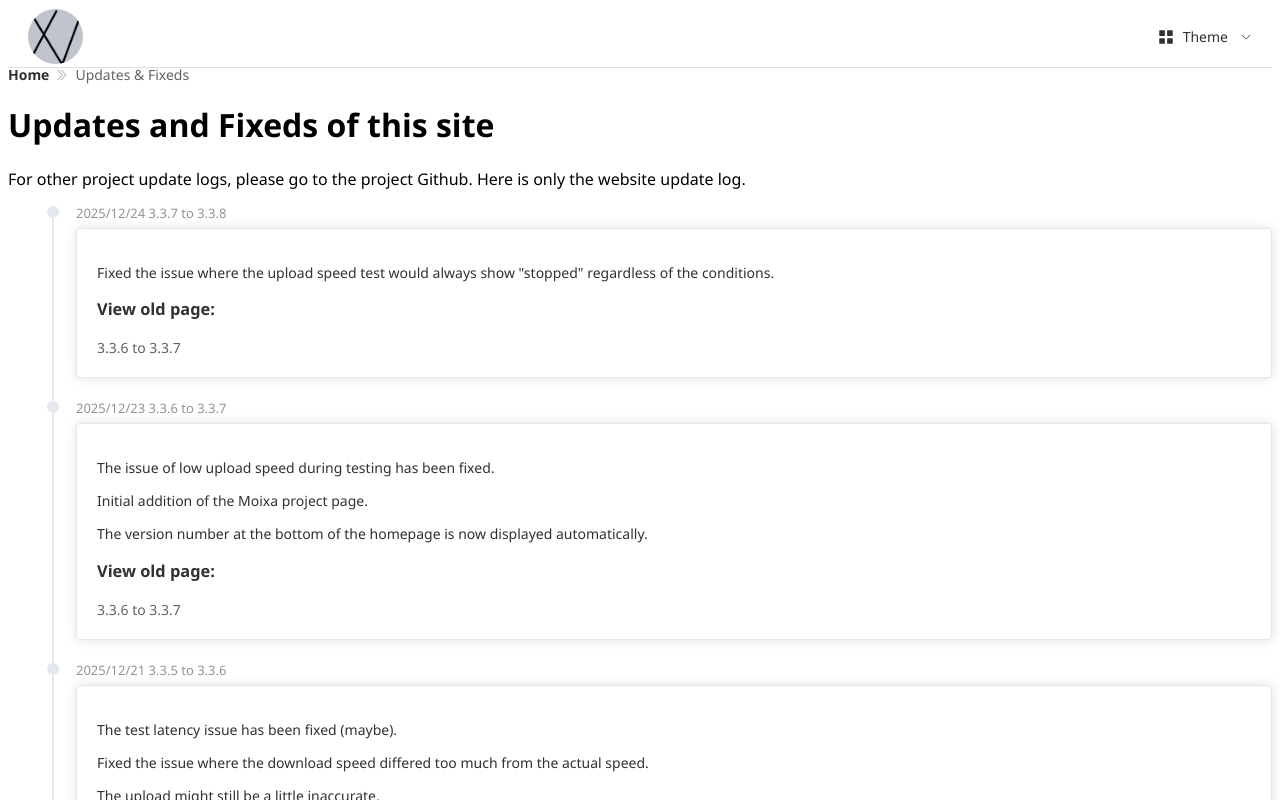
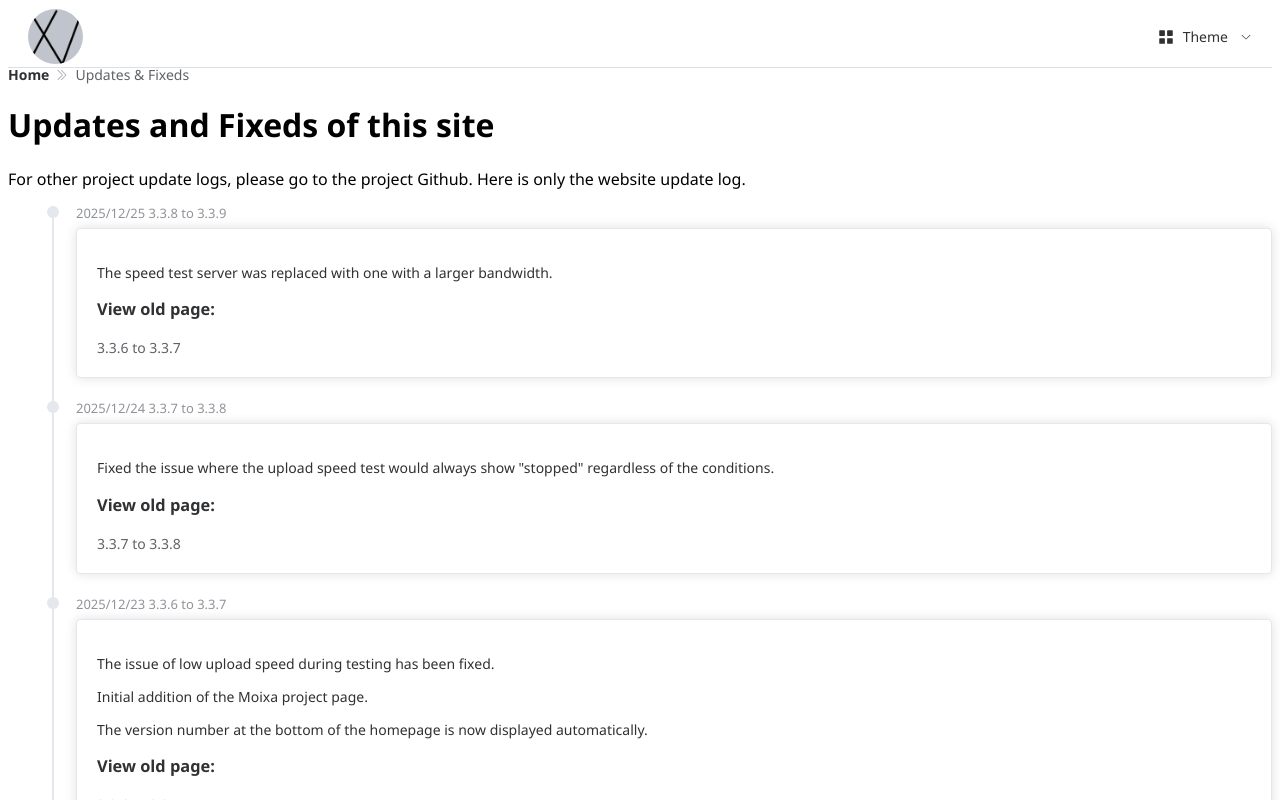
Before and after one commit to mokanove/867678.xyz, a Vue app: page /updates in a window 1280 px wide. Shown: the top 800 px of the page. Built offline with nearby package versions, Linux system fonts and the light colour scheme.

Commit message:
3.3.8 to 3.3.9

```diff
--- a/package.json
+++ b/package.json
@@ -1,7 +1,7 @@
 {
   "name": "867678.xyz",
   "private": true,
-  "version": "3.3.8",
+  "version": "3.3.9",
   "type": "module",
   "scripts": {
     "dev": "vite",
--- a/src/views/home.vue
+++ b/src/views/home.vue
@@ -37,7 +37,7 @@
     <p align="center"><img src="https://skillicons.dev/icons?i=html,css,javascript,cpp,golang,php,docker,nginx,mysql,github,cloudflare,workers,git,unity,vim,gmail,npm,linux,ubuntu,debian,arch,windows&perline=23"/></p>
   </el-card><br />
     <el-card shadow="never">
-    <el-text>© 2025 MoKanove<el-divider direction="vertical" />Website Version : {{ websiteVersion }}<el-divider direction="vertical" />Built time : 2025-12-24</el-text>
+    <el-text>© 2025 MoKanove<el-divider direction="vertical" />Website Version : {{ websiteVersion }}<el-divider direction="vertical" />Built time : 2025-12-25</el-text>
     <el-divider direction="vertical" /><el-link href="https://github.com/mokanove/867678.xyz" target="_black">Open Source Files of this site</el-link>
     <el-divider direction="vertical" /><el-text>100% Support IPV6</el-text>
     </el-card>
--- a/src/views/projects/speedtest.vue
+++ b/src/views/projects/speedtest.vue
@@ -159,7 +159,7 @@ const Upload = async () => {
     const run = () => {
       if (ctrl.signal.aborted) return res();
       const x = new XMLHttpRequest();
-      x.open('POST', 'https://j.867678.xyz/upload');
+      x.open('POST', 'https://u.867678.xyz/upload');
       x.setRequestHeader('Content-Type', 'application/octet-stream');
       x.upload.onprogress = e => {
         if (e.lengthComputable) activeBytes[i] = e.loaded;
--- a/src/views/updates.vue
+++ b/src/views/updates.vue
@@ -6,11 +6,18 @@
 <h1>Updates and Fixeds of this site</h1>
 <p>For other project update logs, please go to the project Github. Here is only the website update log.</p>
     <el-timeline>
+      <el-timeline-item timestamp="2025/12/25 3.3.8 to 3.3.9" placement="top">
+      <el-card>
+        <p>The speed test server was replaced with one with a larger bandwidth.</p>
+        <h3>View old page:</h3>
+        <el-link href="https://867678.xyz/" target="_blank">3.3.6 to 3.3.7</el-link>
+      </el-card>
+      </el-timeline-item>
        <el-timeline-item timestamp="2025/12/24 3.3.7 to 3.3.8" placement="top">
       <el-card>
         <p>Fixed the issue where the upload speed test would always show "stopped" regardless of the conditions.</p>
         <h3>View old page:</h3>
-        <el-link href="https://867678.xyz/" target="_blank">3.3.6 to 3.3.7</el-link>
+        <el-link href="https://e830cb4f.867678.pages.dev/" target="_blank">3.3.7 to 3.3.8</el-link>
       </el-card>
       </el-timeline-item>
       <el-timeline-item timestamp="2025/12/23 3.3.6 to 3.3.7" placement="top">
```
Also changed, not shown: 2 other files (tests, documents, lock files or other folders).
